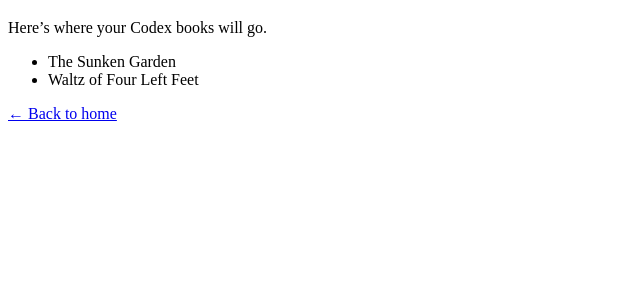
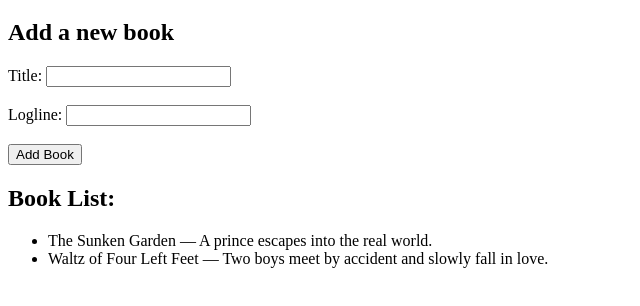
Before and after one commit to clarkjay29/Project-Codex, a plain HTML site: page books.html in a window 1280 px wide. Shown: the part 62-368 px from the top of the page, without its empty margins (0-640 px from the left). Drawn offline with Linux system fonts and the light colour scheme.

Commit message:
Add files via upload

```diff
--- a/books.html
+++ b/books.html
@@ -6,12 +6,33 @@
 </head>
 <body>
   <h1>📚 All Books</h1>
-  <p>Here’s where your Codex books will go.</p>
-  <ul>
-    <li>The Sunken Garden</li>
-    <li>Waltz of Four Left Feet</li>
+
+  <h2>Add a new book</h2>
+  <form id="bookForm">
+    <label>Title: <input type="text" id="title" required></label><br><br>
+    <label>Logline: <input type="text" id="logline" required></label><br><br>
+    <button type="submit">Add Book</button>
+  </form>
+
+  <h2>Book List:</h2>
+  <ul id="bookList">
+    <li>The Sunken Garden — A prince escapes into the real world.</li>
+    <li>Waltz of Four Left Feet — Two boys meet by accident and slowly fall in love.</li>
   </ul>
 
-  <p><a href="index.html">← Back to home</a></p>
+  <script>
+    const form = document.getElementById("bookForm");
+    const list = document.getElementById("bookList");
+
+    form.addEventListener("submit", function(e){
+      e.preventDefault();
+      const title = document.getElementById("title").value;
+      const logline = document.getElementById("logline").value;
+      const li = document.createElement("li");
+      li.textContent = `${title} — ${logline}`;
+      list.appendChild(li);
+      form.reset();
+    });
+  </script>
 </body>
 </html>
```
